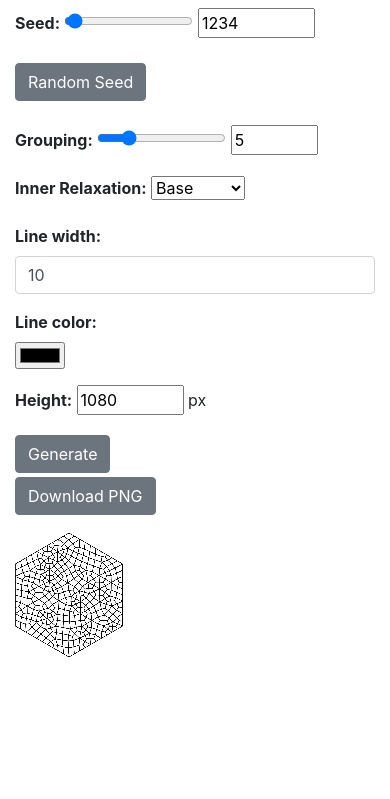
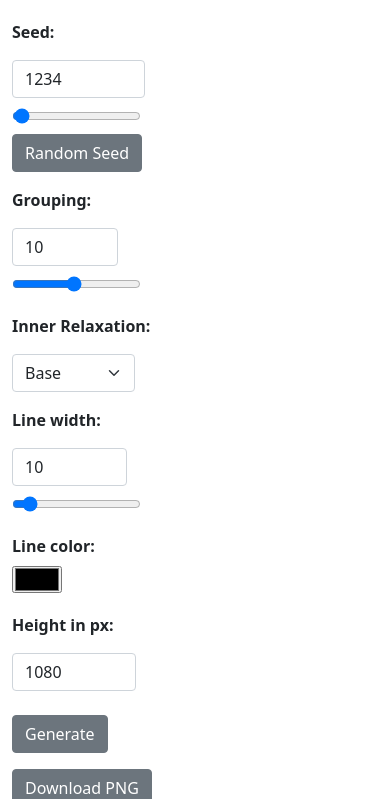
Before and after one commit to Inoshiro90/HexGrid, a plain HTML site: page index.html in a window 390 px wide. Shown: the part 147-946 px from the top of the page. Before the commit the page ends 844 px from the top, so only its background shows below. Drawn offline with nearby package versions, Linux system fonts and the light colour scheme.

Commit message:
Improved desktop and mobile experience by changing layout and css

```diff
--- a/index.html
+++ b/index.html
@@ -3,86 +3,93 @@
 
 <head>
     <meta charset="utf-8">
-    <link rel="stylesheet" href="https://maxcdn.bootstrapcdn.com/bootstrap/4.0.0/css/bootstrap.min.css">
+    <link href="https://cdn.jsdelivr.net/npm/bootstrap@5.0.2/dist/css/bootstrap.min.css" rel="stylesheet"
+        integrity="sha384-EVSTQN3/azprG1Anm3QDgpJLIm9Nao0Yz1ztcQTwFspd3yD65VohhpuuCOmLASjC" crossorigin="anonymous">
+    <script src="https://cdn.jsdelivr.net/npm/bootstrap@5.0.2/dist/js/bootstrap.bundle.min.js"
+        crossorigin="anonymous"></script>
     <link rel="stylesheet" href="styles/custom.css">
+    <meta name="viewport" content="width=device-width, initial-scale=1">
 </head>
 
 <body>
-    <div class="container mt-5">
-        <fieldset>
-            <h1><b>Generation</b></h1>
-            <div class="control mb-3">
-                <label for="input-field-sideCount"><b>Sides: </b></label>
+    <div class="container-fluid">
+        <h1><b>HexGrid</b></h1>
+        <div class="row">
+            <div class="col-md-6 col-lg-4 mb-3">
+                <p><b>Sides:</b></p>
+                <input type="number" class="form-control mb-2" style="width:auto"
+                    oninput="this.nextElementSibling.value = this.value" min="2" max="18" step="1" value="6">
                 <input type="range" id="input-field-sideCount" name="sideCount" min="2" max="18" step="1" value="6"
+                    oninput="this.previousElementSibling.value = this.value">
+            </div>
+
+            <div class="col-md-6 col-lg-4 mb-3">
+                <p><b>Seed:</b></p>
+                <input type="number" id="input-field-seed" class="form-control mb-2" style="width:auto"
+                    oninput="this.nextElementSibling.value = this.value" min="1" max="65535" step="1" value="1234">
+                <input type="range" id="input-field-seed-slider" name="seed" min="1" max="65535" step="1" value="1234"
                     oninput="this.nextElementSibling.value = this.value">
-                <input type="number" oninput="this.previousElementSibling.value = this.value" min="2" max="18" step="1"
-                    value="6"></input>
-            </div>
-            <div class="control mb-3">
-                <label for="input-field-seed"><b>Seed: </b></label>
-                <input type="range" id="input-field-seed" name="seed" min="1" max="65535" step="1" value="1234"
-                    oninput="this.nextElementSibling.value = this.value">
-                <input type="number" oninput="this.previousElementSibling.value = this.value" min="1" max="65535"
-                    step="1" value="1234"></input>
-            </div>
+                <br>
                 <button id="btn-random-seed" oninput="this.previousElementSibling.value = this.value"
                     class="btn btn-secondary mt-1">
                     Random Seed
                 </button>
-            <br><br>
-            <div class="control mb-3">
-                <label for="input-field-grouping"><b>Grouping: </b></label>
-                <input type="range" id="input-field-grouping" name="grouping" min="1" max="20" step="1" value="5"
-                    oninput="this.nextElementSibling.value = this.value">
-                <input type="number" oninput="this.previousElementSibling.value = this.value" min="1" max="20" step="1"
-                    value="5"></input>
             </div>
-            <div class="control mb-3">
-                <label for="dropdown-innerRelaxation"><b>Inner Relaxation: </b></label>
-                <select id="dropdown-innerRelaxation" name="innerRelaxation">
+            <div class="col-md-6 col-lg-4 mb-3">
+                <p><b>Grouping:</b></p>
+                <input type="number" class="form-control mb-2" style="width:auto"
+                    oninput="this.nextElementSibling.value = this.value" min="1" max="20" step="1" value="10">
+                <input type="range" id="input-field-grouping" name="grouping" min="1" max="20" step="1" value="10"
+                    oninput="this.previousElementSibling.value = this.value">
+            </div>
+            <div class="col-md-6 col-lg-4 mb-3">
+                <p><b>Inner Relaxation:</b></p>
+                <select class="form-select" style="width:auto" id="dropdown-innerRelaxation" name="innerRelaxation">
                     <option>None</option>
                     <option selected>Base</option>
                     <option>Weighted</option>
                 </select>
             </div>
-            <label for="input-field-line-width"><b>Line width:</b></label>
-            <div class="d-flex align-items-center mb-3">
-                <input type="number" class="form-control small-dropdown col-md-1" id="input-field-line-width" value="10"
-                    min="1">
-                <!-- <span>&nbsp point(s)</span> -->
+            <div class="col-md-6 col-lg-4 mb-3">
+                <p><b>Line width:</b></p>
+                <input type="number" class="form-control mb-2" style="width:auto" id="input-field-line-width"
+                    oninput="this.nextElementSibling.value = this.value" min="1" max="100" step="1" value="10">
+                <input type="range" id="input-field-line-width-slider" name="linewidth" min="1" max="100" step="1"
+                    value="10" oninput="this.previousElementSibling.value = this.value">
             </div>
+            <div class="col-md-6 col-lg-4 mb-3">
                 <label for="input-field-line-color"><b>Line color:</b></label>
-            <div class="d-flex align-items-center mb-3">
+                <div class="mt-2">
                     <input type="color" value="#000000" id="input-field-line-color" />
                 </div>
-            <!-- <label for="input-field-line-color-transparency"><b>Line transparency:</b></label> -->
-            <!-- <div class="d-flex align-items-center mb-3">
-                <input type="range" min="0" max="100" value="100" id="input-field-line-color-transparency"
-                    oninput="this.nextElementSibling.value = this.value" />
-                <output>100</output>
-            </div> -->
-            <div class="control mb-2">
-                <label for="input-field-size"><b>Height: </b></label>
-                <label>
-                    <input class="w-55" type="number" id="input-field-size" name="size" min="480" max="4096"
-                        value="1080"> px
-                </label>
             </div>
-        </fieldset>
-        <button id="btn-generate" class="btn btn-secondary mt-1">
+            <div class="col-md-6 col-lg-4 mb-3">
+                <p><b>Height in px:</b></p>
+                <input type="number" class="form-control mb-2" style="width:auto" id="input-field-size" min="480"
+                    max="4096" value="1080">
+            </div>
+            <div class="col-md-6 col-lg-4 mb-3 align-self-center"> <button id="btn-generate"
+                    class="btn btn-secondary align-self-center">
                     Generate
-        </button>
+                </button></div>
+
             <br>
-        <button id="btn-download-png" class="btn btn-secondary mt-1">
+            <div class="col-md-6 col-lg-4 mb-3 align-self-center">
+                <button id="btn-download-png" class="btn btn-secondary mt-13">
                     Download PNG
                 </button>
+            </div>
+        </div>
         <!-- <button id="btn-download-png-rotation" class="btn btn-secondary mt-1">
             Download PNG Rotations
         </button>
         <br>
         <button id="btn-download-svg" class="btn btn-secondary mt-1">Download SVG</button>
         <button id="btn-download-svg-rotation" class="btn btn-secondary mt-1">Download SVG Rotations</button> -->
-        <canvas id="canvas" width="250" height="250"></canvas>
+        <div style="text-align: center;">
+            <canvas style="width: auto" id="canvas"></canvas>
+        </div>
+
     </div>
     <script src="scripts/btn-download-png.js"></script>
     <script src="scripts/btn-download-png-rotation.js"></script>
@@ -103,8 +110,6 @@
 
     <script src="https://cdnjs.cloudflare.com/ajax/libs/jszip/3.10.0/jszip.min.js"></script>
     <script src="https://cdnjs.cloudflare.com/ajax/libs/FileSaver.js/2.0.5/FileSaver.min.js"></script>
-
-    <!-- <script src="vendor/dat.gui.min.js"></script> -->
 </body>
 
 </html>
--- a/styles/custom.css
+++ b/styles/custom.css
@@ -5,32 +5,13 @@ body {
 }
 
 canvas {
-	display: block;
-	/* position: absolute; */
-	/* top: 50%; */
-	/* left: 50%; */
-	/* transform: translate(-50%, -50%); */
-	/* margin-left: 20%; */
-	/* margin-right: 25%; */
-	/* box-sizing: border-box; */
-	color: rgb(33, 37, 41);
-	/* display: block; */
-	max-width: 30% !important;
-	/* max-height: 25% !important; */
-	margin-top: 5%;
-}
-
-p {
-	margin: 0;
-	padding: 30px;
-	font-size: 18px;
-	font-family: 'Lucida Grande', Arial, sans-serif;
-}
-
-p a {
-	color: #35f;
-	font-weight: bold;
-	text-decoration: none;
+	width: 100%;
+	height: auto;
+	max-width: 100vw; /* Volle Breite des Viewports */
+	max-height: 50vh; /* Maximal 80% der Höhe des Viewports */
+	/* margin-top: 1rem; */
+	margin-right: 1rem; /* Zentriert mit Abstand */
+	margin-bottom: 1rem;
 }
 
 html {
```
Lines whose indentation alone changed are shown as unchanged.
